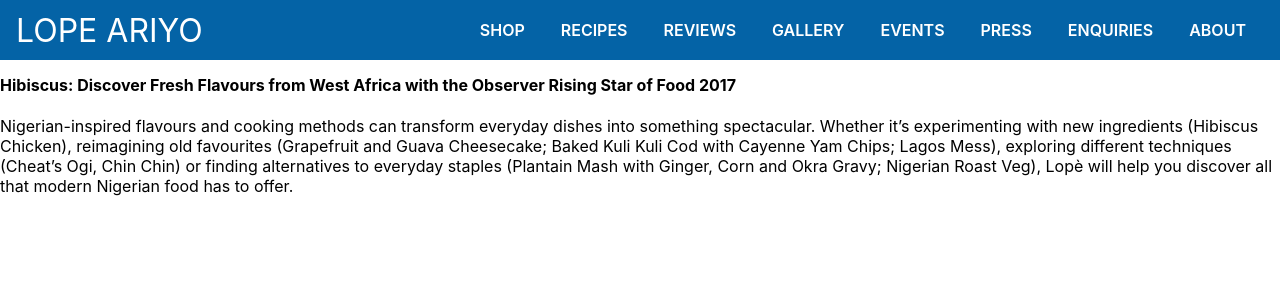
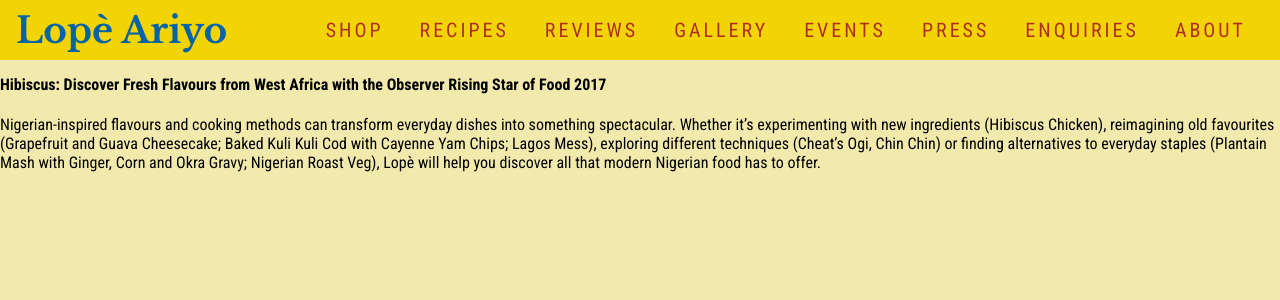
Before and after one commit to LopeAriyo/hibiscus, a React (Create React App) app: page / in a window 1280 px wide. Shown: the top 300 px of the page. Built offline with nearby package versions, Linux system fonts and the light colour scheme.

Commit message:
Added font, colour and sizing CSS to menu

```diff
--- a/public/index.html
+++ b/public/index.html
@@ -2,6 +2,10 @@
 <html lang="en">
     <head>
         <meta charset="utf-8" />
+        <link
+            href="https://fonts.googleapis.com/css2?family=Libre+Baskerville:wght@700&family=Roboto+Condensed:ital,wght@0,400;0,700;1,700&display=swap"
+            rel="stylesheet"
+        />
         <link rel="icon" href="%PUBLIC_URL%/favicon.ico" />
         <meta name="viewport" content="width=device-width, initial-scale=1" />
         <meta name="theme-color" content="#000000" />
@@ -38,6 +42,5 @@
 
       To begin the development, run `npm start` or `yarn start`.
       To create a production bundle, use `npm run build` or `yarn build`.
-    -->
-  </body>
+    --></body>
 </html>
--- a/src/components/Navbar/Navbar.css
+++ b/src/components/Navbar/Navbar.css
@@ -4,7 +4,7 @@
     left: 0;
     width: 100vw;
     height: 60px;
-    background-color: #0463a6;
+    background-color: #f2d404;
 }
 
 .navbar-navigation {
@@ -20,13 +20,16 @@
 }
 
 .navbar-logo a {
-    color: #ffffff;
+    color: #0463a6;
     text-decoration: none;
-    font-size: 2rem;
+    font-size: 2.25rem;
+    font-family: "Libre Baskerville", serif;
 }
 
 .navbar-options ul li a {
-    font-weight: 600;
+    font-size: 1.25rem;
+    font-weight: 500;
+    letter-spacing: 0.15em;
     text-transform: uppercase;
     margin: 0 10px;
     position: relative;
@@ -41,7 +44,7 @@
     width: 0%;
     content: ".";
     color: transparent;
-    background: #aaa;
+    background: #0463a6;
     height: 2px;
 }
 
@@ -67,17 +70,18 @@
 }
 
 .navbar-options a {
-    color: #ffffff;
+    color: #af3021;
     text-decoration: none;
+    padding-bottom: 5px;
 }
 
 .navbar-options a:hover {
-    color: #ab3a35;
+    color: #0463a6;
     text-decoration: none;
 }
 
 .navbar-options a:active {
-    color: #393101;
+    color: #0463a6;
     text-decoration: none;
 }
 
--- a/src/components/Navbar/Navbar.js
+++ b/src/components/Navbar/Navbar.js
@@ -6,7 +6,7 @@
     <header className="navbar">
         <nav className="navbar-navigation">
             <div className="navbar-logo">
-                <a href="www.lopeariyo.com"> LOPE ARIYO </a>
+                <a href="www.lopeariyo.com"> Lopè Ariyo </a>
             </div>
             <div className="navbar-spacer"></div>
             <div className="navbar-options">
--- a/src/components/SideNavbar/HamburgerIcon.css
+++ b/src/components/SideNavbar/HamburgerIcon.css
@@ -17,6 +17,6 @@
 
 .hamburger-line {
     width: 36px;
-    height: 2px;
-    background: white;
+    height: 4px;
+    background: #0463a6;
 }
--- a/src/components/SideNavbar/SideNavbar.css
+++ b/src/components/SideNavbar/SideNavbar.css
@@ -1,39 +1,80 @@
 .side-navbar-navigation {
+    position: fixed;
     top: 0;
     right: 0;
-    height: 100%;
-    width: 70%;
-    max-width: 400px;
-    background-color: red;
-    box-shadow: 5px 0px 2px rgba(0, 0, 0, 0.5);
-    position: fixed;
+    height: 100vh;
+    width: 0%;
+    display: flex;
+    flex-direction: column;
+    background-color: #0463a6;
     z-index: 200;
-    transform: translateX(0%);
-    transition: transform 0.5s ease-out;
+    transition: all 0.5s ease-out;
 }
 
-.side-navbar-navigation .open {
-    transform: translateX(-100%);
+.side-navbar-navigation.open {
+    width: 70%;
+    transition: all 0.5s ease-in;
+}
+
+.side-navbar-navigation ul li a {
+    font-size: 1.25rem;
+    font-weight: 400;
+    letter-spacing: 0.05em;
+    text-transform: uppercase;
+    position: relative;
+}
+
+.side-navbar-options ul li a:after {
+    position: absolute;
+    bottom: 0;
+    left: 0;
+    right: 0;
+    margin: auto;
+    width: 0%;
+    content: ".";
+    color: transparent;
+    background: #ffffff;
+    height: 2px;
+}
+
+.side-navbar-options ul li a:hover:after {
+    width: 100%;
+}
+
+.side-navbar-options ul li a,
+.side-navbar-options ul li a:after,
+.side-navbar-options ul li a:before {
+    transition: all 0.5s;
 }
 
 .side-navbar-options ul {
-    display: flex;
-    flex-direction: column;
     list-style: none;
-    margin: 0;
+    margin: 1rem;
     padding: 0;
     display: flex;
     flex-direction: column;
     justify-content: center;
 }
 
+.side-navbar-options li {
+    padding: 0.5rem;
+    margin: 1rem 2rem;
+}
+
 .side-navbar-options a {
+    color: #ffffff;
+    text-decoration: none;
+    padding-bottom: 5px;
+}
+
+.side-navbar-options a:hover {
     color: #ffffff;
     text-decoration: none;
 }
 
-.side-navbar-options li {
-    margin: 0.5rem 2rem;
+.side-navbar-options a:active {
+    color: #ffffff;
+    text-decoration: none;
 }
 
 @media (min-width: 769px) {
@@ -41,3 +82,9 @@
         display: none;
     }
 }
+
+@media (min-width: 426px) {
+    .side-navbar-options a {
+        font-size: 2.25rem;
+    }
+}
--- a/src/index.css
+++ b/src/index.css
@@ -3,12 +3,11 @@
 }
 
 body {
+    background-color: #f2e9ad;
     margin: 0;
     padding: 0;
     height: 100%;
-    font-family: -apple-system, BlinkMacSystemFont, "Segoe UI", "Roboto",
-        "Oxygen", "Ubuntu", "Cantarell", "Fira Sans", "Droid Sans",
-        "Helvetica Neue", sans-serif;
+    font-family: "Roboto Condensed", sans-serif;
     -webkit-font-smoothing: antialiased;
     -moz-osx-font-smoothing: grayscale;
 }
```
Lines whose indentation alone changed are shown as unchanged.
